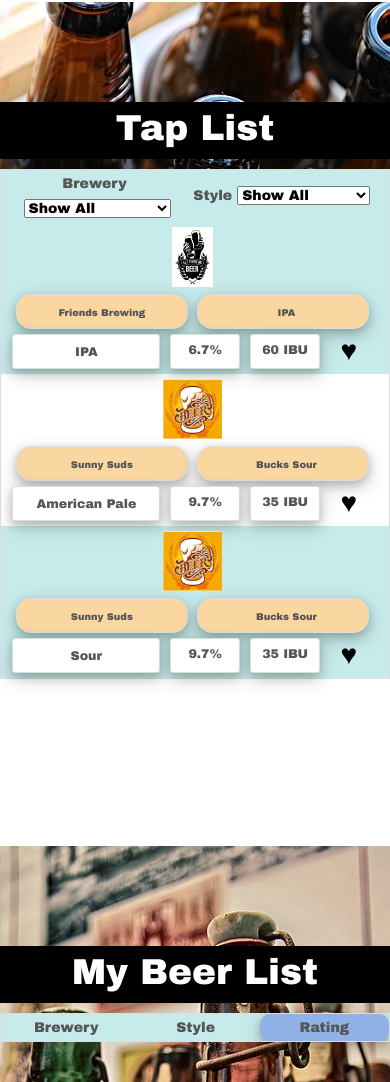
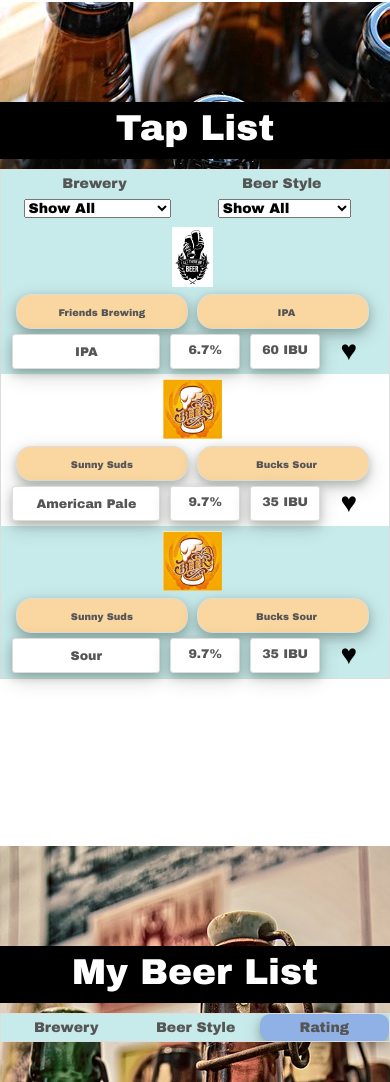
Before and after one commit to christian-lorange/beerfest, a plain HTML site: page www/index.html in a window 390 px wide. Shown: the part 842-1924 px from the top of the page. Drawn offline with nearby package versions, Linux system fonts and the light colour scheme; some packages are replaced by stand-ins of ours; files whose address does not match are found by name.

Commit message:
Minor changes to headings

```diff
--- a/www/index.html
+++ b/www/index.html
@@ -135,7 +135,7 @@ function CallButton()
                             <th class="logo_banner" style="display: none;">Logo</th>
                             <th class="table-filterable">Brewery</th>
                             <th style="display: none;">Beer</th>
-                            <th class="table-filterable">Style</th>
+                            <th class="table-filterable">Beer Style</th>
                             <th class="table-sortable:numeric" style="display: none;">% Alcohol</th>
                             <th class="table-sortable:numeric" style="display: none;">IBU</th>
                             <th style="display: none;">Learn More</th>
@@ -175,8 +175,8 @@ function CallButton()
 
         <tr class="content">
             <td class="sortnr" style="display:none;">2</td>
-            <td class="logo_banner"><button onclick="openModal();currentSlide(384)"><img src="img/breweries/2.jpg" class="brew_logo"></button></td>
-             <td class="tpl">Sunny Suds</td>
+            <td class="logo_banner" ><button onclick="openModal();currentSlide(384)"><img src="img/breweries/2.jpg" class="brew_logo"></button></td>
+            <td class="tpl">Sunny Suds</td>
             <td class="tpl"><button onclick="openModal();currentSlide(384)">Bucks Sour</button></td>
             <td class="middlerow">American Pale</td>
             <td class="bottomrow">9.7%</td>
@@ -247,7 +247,7 @@ function CallButton()
                           <th class="logo_banner" style="display: none;">Logo</th>
                             <th class="table-filterable">Brewery</th>
                             <th style="display: none;">Beer</th>
-                            <th class="table-filterable">Style</th>
+                            <th class="table-filterable">Beer Style</th>
                             <th class="table-sortable:numeric" style="display: none;">% Alcohol</th>
                             <th class="table-sortable:numeric" style="display: none;">IBU</th>
                             <th class="table-sortable:numeric" style="background-color: #90b1e5; border-radius: 10px; box-shadow: 0 4px 8px 0 rgba(0, 0, 0, 0.2), 0 6px 20px 0 rgba(0, 0, 0, 0.19)">Rating</th>
```
